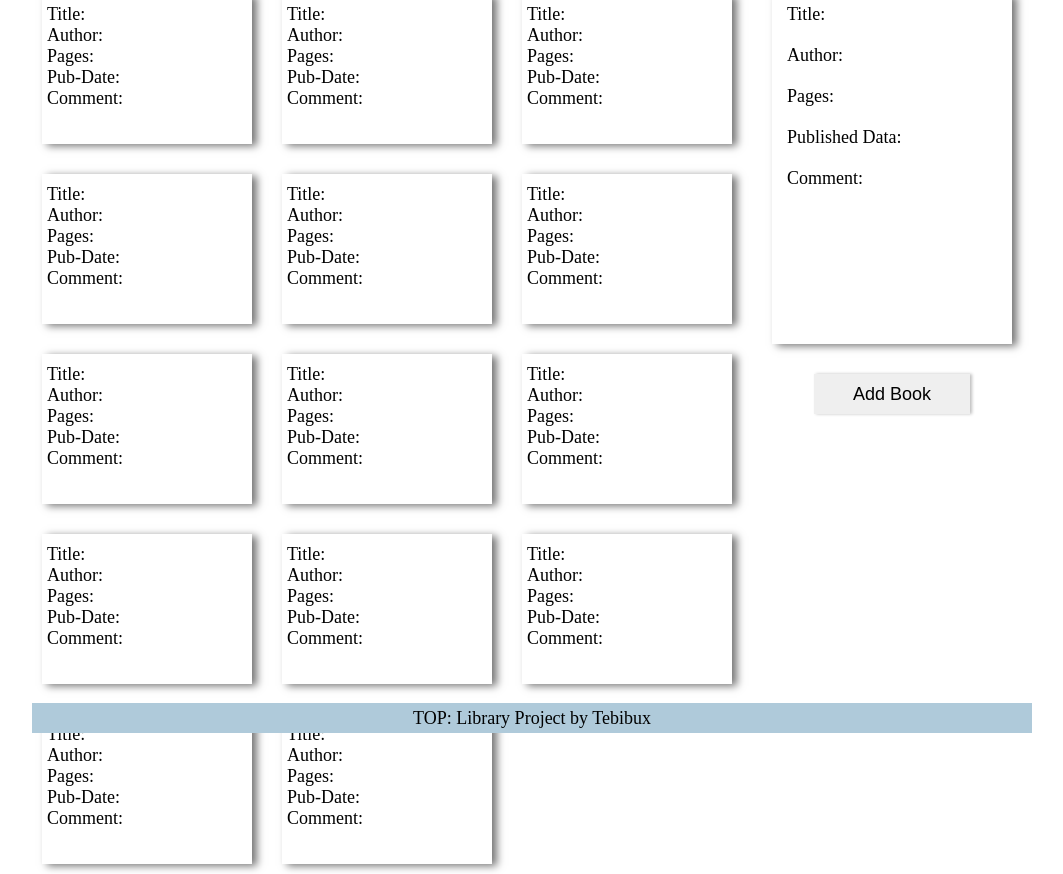
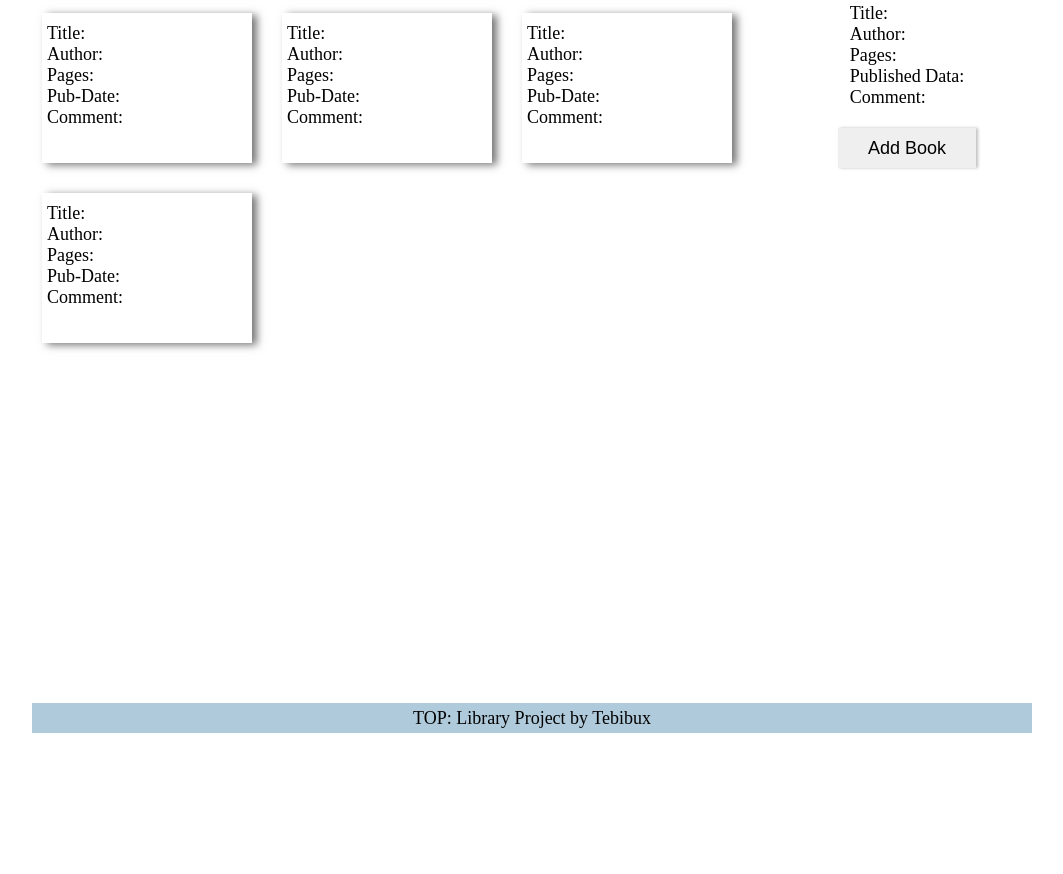
Before and after one commit to Tebibux/Library, a plain HTML site: page index.html in a window 1280 px wide. Shown: the part 67-941 px from the top of the page, without its empty margins (108-1171 px from the left). After the commit the page ends 800 px from the top, so only its background shows below. Drawn offline with Linux system fonts and the light colour scheme.

Commit message:
js stated

```diff
--- a/index.html
+++ b/index.html
@@ -53,100 +53,10 @@
 						<li>Comment:</li>
 					</ul>
 				</div>
-				<div class="book">
-					<ul>
-						<li>Title:</li>
-						<li>Author:</li>
-						<li>Pages:</li>
-						<li>Pub-Date:</li>
-						<li>Comment:</li>
-					</ul>
-				</div>
-				<div class="book">
-					<ul>
-						<li>Title:</li>
-						<li>Author:</li>
-						<li>Pages:</li>
-						<li>Pub-Date:</li>
-						<li>Comment:</li>
-					</ul>
-				</div>
-				<div class="book">
-					<ul>
-						<li>Title:</li>
-						<li>Author:</li>
-						<li>Pages:</li>
-						<li>Pub-Date:</li>
-						<li>Comment:</li>
-					</ul>
-				</div>
-				<div class="book">
-					<ul>
-						<li>Title:</li>
-						<li>Author:</li>
-						<li>Pages:</li>
-						<li>Pub-Date:</li>
-						<li>Comment:</li>
-					</ul>
-				</div>
-				<div class="book">
-					<ul>
-						<li>Title:</li>
-						<li>Author:</li>
-						<li>Pages:</li>
-						<li>Pub-Date:</li>
-						<li>Comment:</li>
-					</ul>
-				</div>
-				<div class="book">
-					<ul>
-						<li>Title:</li>
-						<li>Author:</li>
-						<li>Pages:</li>
-						<li>Pub-Date:</li>
-						<li>Comment:</li>
-					</ul>
-				</div>
-				<div class="book">
-					<ul>
-						<li>Title:</li>
-						<li>Author:</li>
-						<li>Pages:</li>
-						<li>Pub-Date:</li>
-						<li>Comment:</li>
-					</ul>
-				</div>
-				<div class="book">
-					<ul>
-						<li>Title:</li>
-						<li>Author:</li>
-						<li>Pages:</li>
-						<li>Pub-Date:</li>
-						<li>Comment:</li>
-					</ul>
-				</div>
-				<div class="book">
-					<ul>
-						<li>Title:</li>
-						<li>Author:</li>
-						<li>Pages:</li>
-						<li>Pub-Date:</li>
-						<li>Comment:</li>
-					</ul>
-				</div>
-				<div class="book">
-					<ul>
-						<li>Title:</li>
-						<li>Author:</li>
-						<li>Pages:</li>
-						<li>Pub-Date:</li>
-						<li>Comment:</li>
-					</ul>
-				</div>
 
 			</div>
 			<div class="main-right">
-				<div class="book-description">
+				<div class="book-discription">
 					<ul>
 						<li>Title:</li>
 						<li>Author:</li>
```
